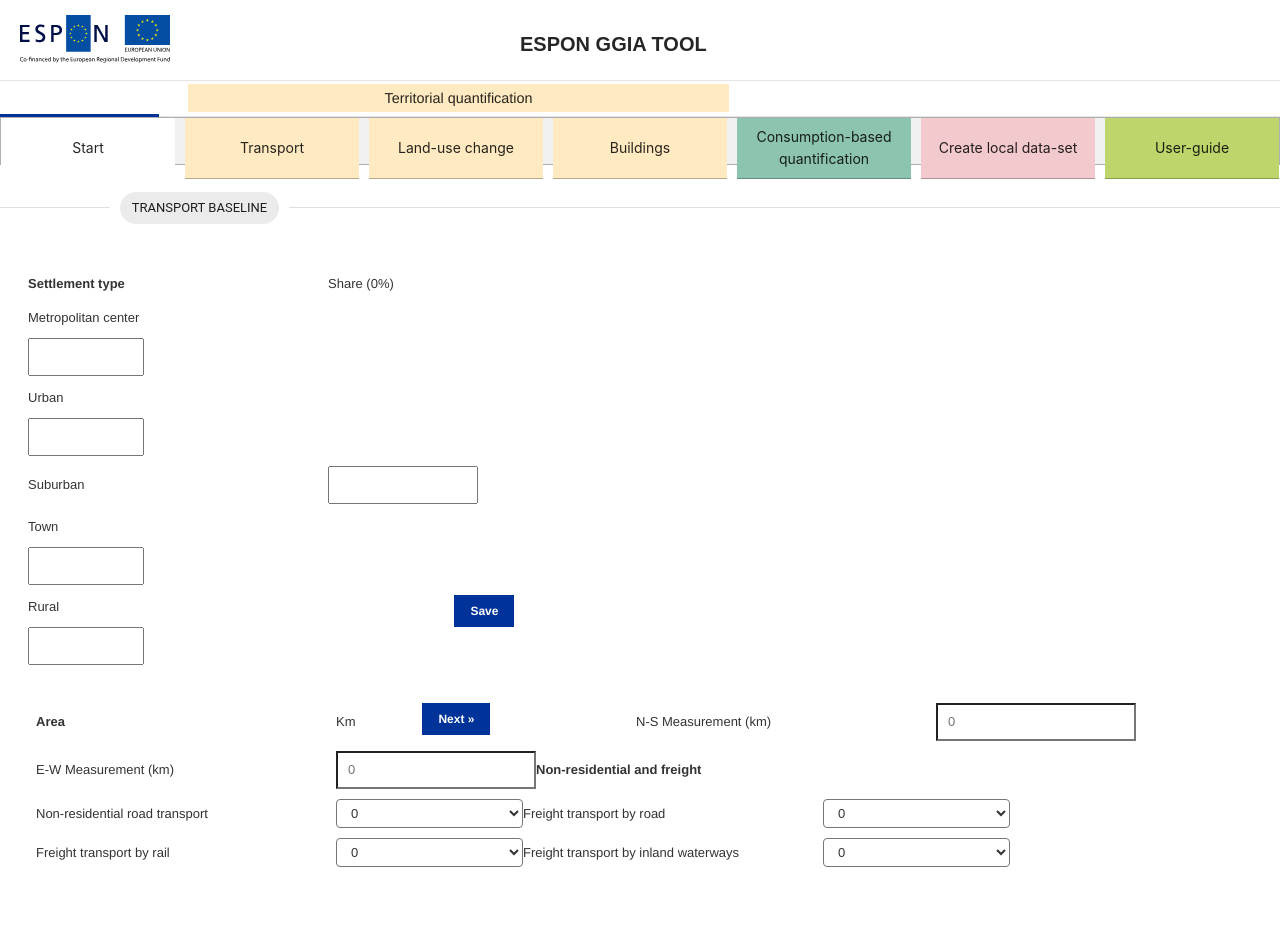
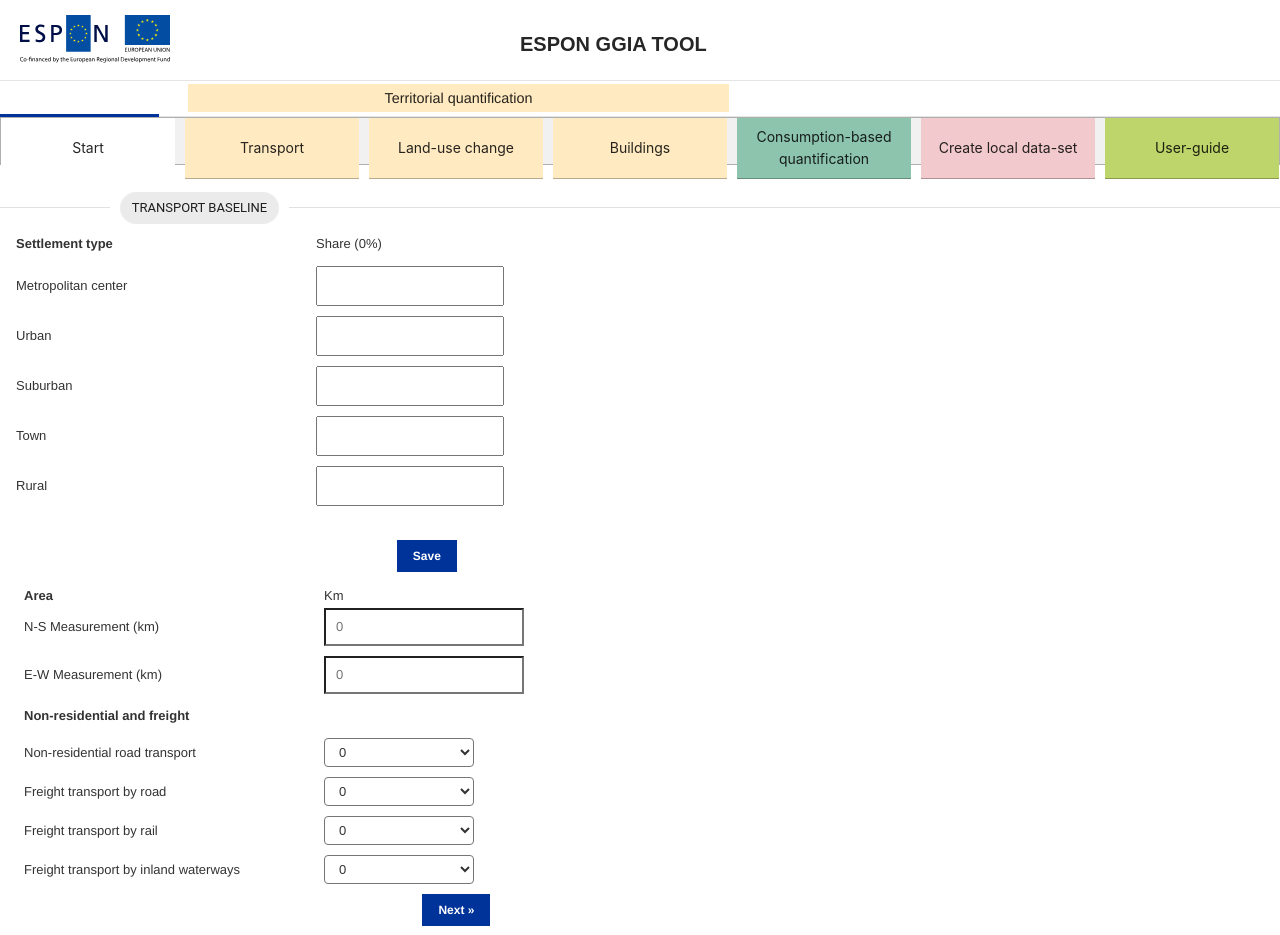
Before and after one commit to QGasSP/ggia-frontend, a React (Create React App) app in the folder frontend_qgassp/: page /transportBaseline in a window 1280 px wide. Built offline with nearby package versions, Linux system fonts and the light colour scheme.

Commit message:
[U3] set u3 view

```diff
--- a/frontend_qgassp/src/components/NewResidents.jsx
+++ b/frontend_qgassp/src/components/NewResidents.jsx
@@ -15,7 +15,8 @@ import Divider from "@mui/material/Divider";
 export const NewResidents = ({
   settlementDistribution,
   baseline,
-
+  emissions,
+  projections,
 }) => {
   const [nsMetropolitanCenter, setNsMetropolitan] = useState(parseFloat(0));
   const [nsUrban, setNsUrban] = useState(parseFloat(0));
@@ -253,6 +254,8 @@ export const NewResidents = ({
         baseline={baseline.baseline}
         newDevelopment={newDevelopment}
         settlementDistribution={settlementDistribution}
+        emissions={emissions}
+        projections={projections}
       />
     );
   }
@@ -261,4 +264,6 @@ export const NewResidents = ({
 NewResidents.propTypes = {
   baseline: PropTypes.object.isRequired,
   settlementDistribution: PropTypes.object.isRequired,
+  emissions: PropTypes.object.isRequired,
+  projections: PropTypes.object.isRequired,
 };
--- a/frontend_qgassp/src/components/TransportBaseline.jsx
+++ b/frontend_qgassp/src/components/TransportBaseline.jsx
@@ -79,10 +79,9 @@ export const TransportBaseline = ({ country, year, population }) => {
     setTotal(metropolitanCenter + urban + suburban + town + rural);
   };
 
-
-  if (nextU1Charts === false ) {
+  if (nextU1Charts === false) {
     return (
-    <div>
+      <div className="div_transport">
         <article>
           <div className="headerSettlement">
             <Divider textAlign="left" flexItem>
@@ -91,22 +90,21 @@ export const TransportBaseline = ({ country, year, population }) => {
             </Divider>
           </div>
 
-        <section>
+          <section className="section-transport">
             <div className="row">
               <div className="column">
                 <div className="settlement_headers">
                   <label className="shareInfo">
                     <b>Settlement type </b>
                   </label>
-                <label>
-                  Share ({total}%)
-                </label>
+                  <label>Share ({total}%)</label>
                 </div>
-              <div >
+                <div  className="div_transport">
                   <label htmlFor="metropolitan" className="settle_label">
                     Metropolitan center
                   </label>
                   <input
+                  className="input_transport"
                     type="number"
                     step="0.01"
                     id="metropolitan"
@@ -119,11 +117,12 @@ export const TransportBaseline = ({ country, year, population }) => {
                   />
                 </div>
 
-              <div >
+                <div  className="div_transport">
                   <label htmlFor="urban" className="settle_label">
                     Urban
                   </label>
                   <input
+                   className="input_transport"
                     type="number"
                     step="0.01"
                     id="urban"
@@ -136,12 +135,13 @@ export const TransportBaseline = ({ country, year, population }) => {
                   />
                 </div>
 
-              <div>
+                <div  className="div_transport">
                   <label htmlFor="suburban" className="settle_label">
                     {" "}
                     Suburban
                   </label>
                   <input
+                   className="input_transport"
                     type="number"
                     id="suburban"
                     step="any"
@@ -154,11 +154,12 @@ export const TransportBaseline = ({ country, year, population }) => {
                   />
                 </div>
 
-              <div>
+                <div  className="div_transport">
                   <label htmlFor="town" className="settle_label">
                     Town
                   </label>
                   <input
+                   className="input_transport"
                     type="number"
                     id="town"
                     step="0.01"
@@ -170,11 +171,12 @@ export const TransportBaseline = ({ country, year, population }) => {
                     required
                   />
                 </div>
-              <div>
+                <div  className="div_transport">
                   <label htmlFor="rural" className="settle_label">
                     Rural
                   </label>
                   <input
+                   className="input_transport"
                     type="number"
                     id="rural"
                     step="0.01"
@@ -183,8 +185,10 @@ export const TransportBaseline = ({ country, year, population }) => {
                     /*   value={rural} */
                     onChange={handleRural}
                     onMouseLeave={getCurrentTotal}
-                  required />
+                    required
+                  />
                 </div>
+                <br />
                 <div className="save_piechart">
                   <Button
                     size="small"
@@ -194,12 +198,12 @@ export const TransportBaseline = ({ country, year, population }) => {
                     primary
                   />
                 </div>
-              <br/>
+                <br />
               </div>
 
               <div className="column">
-            <label className="hide">Total shares should be 100%</label>
-              <div>
+               {/*  <label className="hide">Total shares should be 100%</label> */}
+                <div  className="div_transport">
                   {total > 0 && total < 101 && (
                     <RadialChart
                       type="piechart"
@@ -251,7 +255,7 @@ export const TransportBaseline = ({ country, year, population }) => {
               </label>
               <label>Km</label>
 
-            <div>
+              <div  className="div_transport">
                 <label htmlFor="ns_measure">N-S Measurement (km)</label>
                 <input
                   type="text"
@@ -262,7 +266,7 @@ export const TransportBaseline = ({ country, year, population }) => {
                 />
               </div>
 
-            <div>
+              <div  className="div_transport">
                 <label htmlFor="ew_measure">E-W Measurement (km)</label>
                 <input
                   type="text"
@@ -273,18 +277,19 @@ export const TransportBaseline = ({ country, year, population }) => {
                 />
               </div>
 
-            <div>
+              <div  className="div_transport">
                 <label>
                   <b>Non-residential and freight</b>
                 </label>
                 <label></label>
               </div>
-            <div>
+              <div  className="div_transport">
                 <label htmlFor="non_resident_road">
                   {" "}
                   Non-residential road transport
                 </label>
                 <select
+                className="select_transport"
                   id="non_resident_road"
                   onChange={(e) => setNonResidentialRoad(e.target.value)}
                   defaultValue={nonResidentialRoad}
@@ -298,9 +303,10 @@ export const TransportBaseline = ({ country, year, population }) => {
                 </select>
               </div>
 
-            <div>
+              <div  className="div_transport">
                 <label htmlFor="freight=road">Freight transport by road</label>
                 <select
+                className="select_transport"
                   id="freight_road"
                   name="freight_road"
                   onChange={(e) => setFreightRoad(e.target.value)}
@@ -317,6 +323,7 @@ export const TransportBaseline = ({ country, year, population }) => {
               <div>
                 <label htmlFor="freight_rail">Freight transport by rail</label>
                 <select
+                className="select_transport"
                   id="freight_rail"
                   name="freight_rail"
                   onChange={(e) => setFreightRail(e.target.value)}
@@ -331,11 +338,12 @@ export const TransportBaseline = ({ country, year, population }) => {
                 </select>
               </div>
 
-            <div>
+              <div  className="div_transport">
                 <label htmlFor="freight_waterway">
                   Freight transport by inland waterways
                 </label>
                 <select
+                className="select_transport"
                   id="freight_waterway"
                   name="freight_waterway"
                   onChange={(e) => setFreightInlandWaterway(e.target.value)}
@@ -363,14 +371,16 @@ export const TransportBaseline = ({ country, year, population }) => {
         </article>
       </div>
     );
-} else if(nextU1Charts !== false ) {
-  return  <U1planner
+  } else if (nextU1Charts !== false) {
+    return (
+      <U1planner
         country={country}
         year={year}
         population={population}
         settlementDistribution={settlementDistribution}
         baseline={baseline}
-/>;
+      />
+    );
   }
 };
 
--- a/frontend_qgassp/src/components/U1planner.jsx
+++ b/frontend_qgassp/src/components/U1planner.jsx
@@ -74,14 +74,6 @@ export const U1planner = ({
         console.error("There was an error!", error);
       });
   }, []);
-/*
-  const setResponse = (response) => {
-    setEmissionData(response.emissions);
-    setProjections(response.projections);
-  }; */
-  const goToNewResidents = () => {
-    setNewResidentView(true);
-  };
 
   if (nextNewResidentview === false && Object.keys(projections).length !== 0) {
     return (
@@ -561,6 +553,8 @@ export const U1planner = ({
       <NewResidents
         baseline={baseline}
         settlementDistribution={settlementDistribution}
+        emission={emission}
+        projections={projections}
       />
     );
   } else {
--- a/frontend_qgassp/src/css/u1planner.css
+++ b/frontend_qgassp/src/css/u1planner.css
@@ -1,4 +1,4 @@
-section {
+.section-transport {
   font-family: "Nunito Sans", "Helvetica Neue", Helvetica, Arial, sans-serif;
   font-size: 13px;
   line-height: 24px;
@@ -7,7 +7,7 @@ section {
   color: #333;
 }
 
-section h2 {
+.section-transport h2 {
   font-weight: 900;
   font-size: 1.5em;
   font-family: sans-serif;
@@ -33,12 +33,12 @@ section h2 {
 .settlement_headers {
   display: flex;
 }
-section label {
+.section-transport label {
   display: inline-block;
   width: 300px;
 }
-section input,
-select {
+.section-transport .input_transport,
+.select_transport {
 
   padding: 0.375rem 0.75rem;
   font-family: sans-serif;
@@ -96,7 +96,7 @@ input[type="number"] {
   width: 60%;
 }
 
-section select {
+.section-transport .select_transport {
   border-radius: 0.25rem;
   background: var(--color-white);
   display: inline-block;
@@ -105,7 +105,7 @@ section select {
   box-sizing: border-box;
 }
 
-section div {
+.section-transport .div_transport {
   margin-bottom: 10px;
 }
 
@@ -150,7 +150,7 @@ section div {
 
 .save_piechart {
   position: absolute;
-  left:35.5%;
+  left:31%;
 }
 
 .settlement_main {
--- a/frontend_qgassp/src/css/u3.css
+++ b/frontend_qgassp/src/css/u3.css
@@ -1,4 +1,4 @@
-section {
+/* section {
     font-family: "Nunito Sans", "Helvetica Neue", Helvetica, Arial, sans-serif;
     font-size: 13px;
     line-height: 24px;
@@ -55,3 +55,4 @@ section {
   #divspace {
     margin-right: 110px;
   }
+   */
--- a/frontend_qgassp/src/css/u3planner.css
+++ b/frontend_qgassp/src/css/u3planner.css
@@ -1,17 +1,18 @@
-section {
+/* section {
   font-family: "Nunito Sans", "Helvetica Neue", Helvetica, Arial, sans-serif;
   font-size: 13px;
   line-height: 24px;
-  padding: 48px 20px;
+  padding: 0.5rem;
   margin: 0 auto;
   color: #333;
 }
 
 section h2 {
   font-weight: 900;
-  font-size: 24px;
+  font-size: 1.5em;
+  font-family: sans-serif;
   line-height: 1;
-  margin: 0 0 4px;
+  margin: 0 0 0.5rem;
   display: inline-block;
   vertical-align: top;
 }
@@ -55,3 +56,4 @@ section div {
 #divspace {
   margin-right: 110px;
 }
+ */
```
Also changed, not shown: frontend_qgassp/src/components/U2planner.jsx (+7 -3 lines), frontend_qgassp/src/components/U3planner.jsx (+8 -8 lines). Lines whose indentation alone changed are shown as unchanged.
